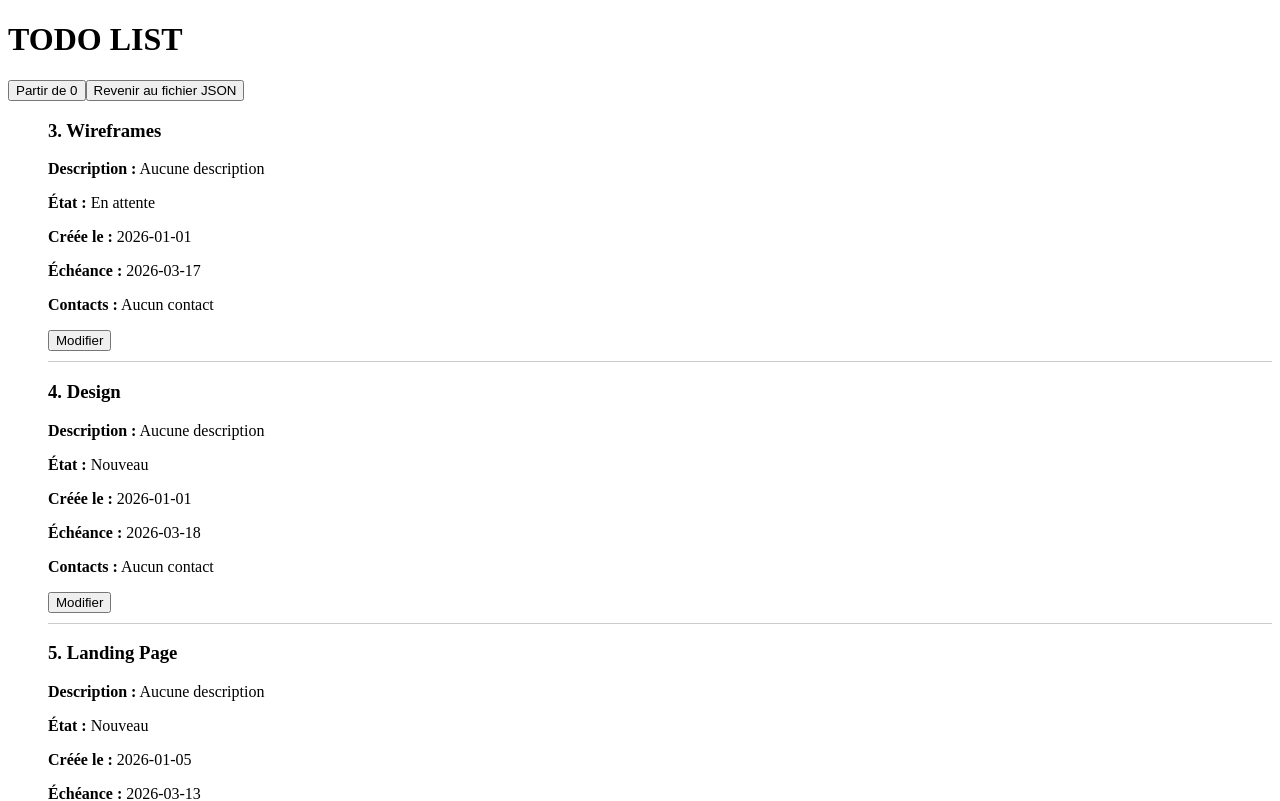
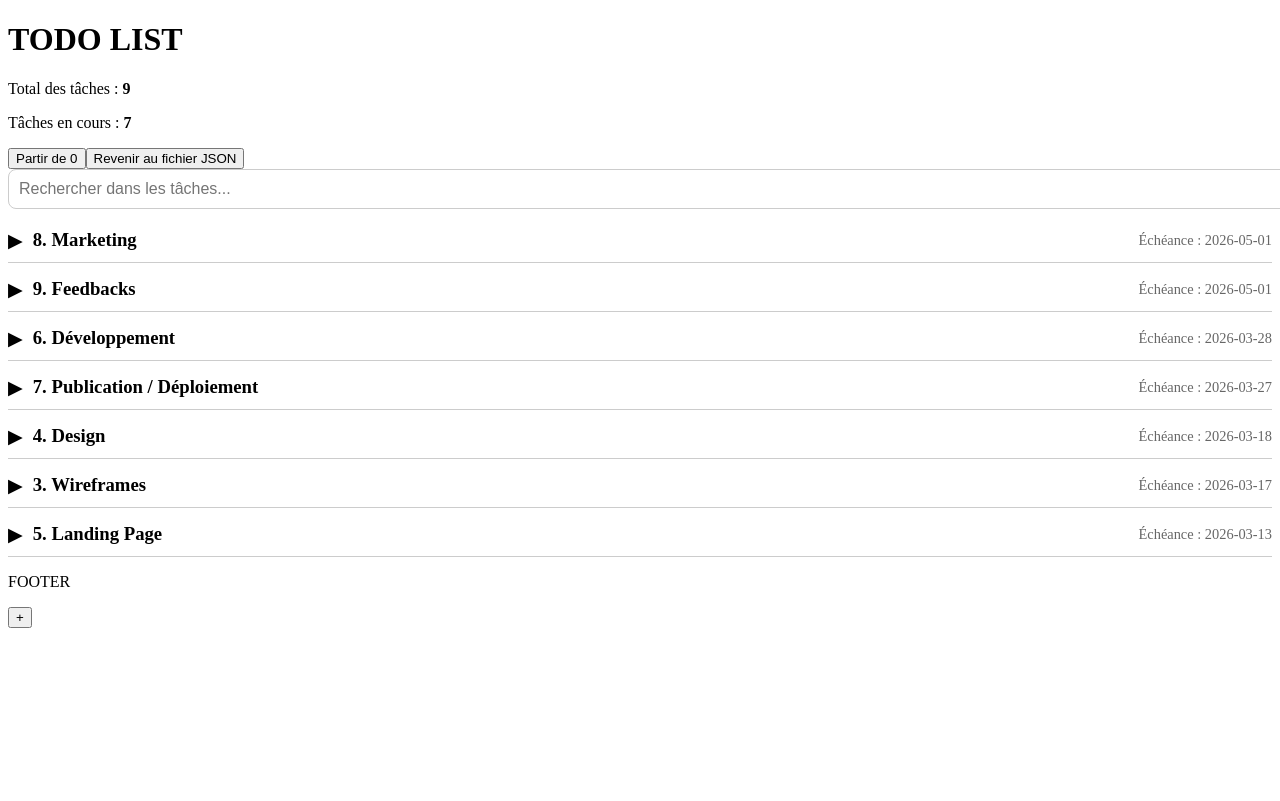
Before and after one commit to HugoBrestLestrade/TodoList, a React (Create React App) app: page / in a window 1280 px wide. Shown: the top 801 px of the page. Built offline with nearby package versions, Linux system fonts and the light colour scheme.

Commit message:
Header + message de confirmation pour revenir au json

```diff
--- a/src/App.js
+++ b/src/App.js
@@ -8,7 +8,6 @@ function App() {
     return (
         <ListProvider>
             <Header />
-            <h1> TODO LIST</h1>
             <Todo />
             <Footer />
         </ListProvider>
--- a/src/Components/Header/Header.js
+++ b/src/Components/Header/Header.js
@@ -1,9 +1,29 @@
- function Header(){
+import { useContext } from 'react';
+import { ListContext } from "../Todo/List/ListContext";
+
+function Header() {
+    const { list } = useContext(ListContext);
+
+    const totalTasks = list.length;
+
+    const unfinishedTasks = list.filter(
+        (tache) => tache.etat !== 'Abandoné' && tache.etat !== 'Reussi'
+    ).length;
+
     return (
         <header>
-            <title> TODO LIST</title>
+            <h1>TODO LIST</h1>
+
+            <div>
+                <p>
+                    Total des tâches : <strong>{totalTasks}</strong>
+                </p>
+                <p>
+                    Tâches en cours : <strong>{unfinishedTasks}</strong>
+                </p>
+            </div>
         </header>
     );
- }
+}
 
- export default Header;
+export default Header;
--- a/src/Components/Todo/List/CRUD/Delete/Delete.js
+++ b/src/Components/Todo/List/CRUD/Delete/Delete.js
@@ -1,26 +1,44 @@
 import { useContext } from 'react';
 import { ListContext } from '../../ListContext';
-import data from './../../../../../data.json'; {/* Ptetre a enlever pour respecter le ListContext.js, et du coup faudra enlever aussi le RevenirJson au passage*/}
+import data from './../../../../../data.json';
 
 export default function Reset() {
     const { setList } = useContext(ListContext);
 
+
+    const handleReset = () => {
+
+        const isConfirmed = window.confirm("Êtes-vous sûr(e) de vouloir repartir de zéro ?");
+
+
+        if (isConfirmed) {
+            setList([]);
+        }
+    };
+
     return (
         <>
-        <button onClick={() => setList([])}>
+            <button onClick={handleReset}>
                 Partir de 0
             </button>
             <RevenirJson/>
         </>
-
     );
 }
 
 function RevenirJson() {
-  const {List,  setList } = useContext(ListContext);
+    const { setList } = useContext(ListContext);
+
+    const handleRestore = () => {
+        const isConfirmed = window.confirm("Revenir au fichier JSON ?");
+
+        if (isConfirmed) {
+            setList(data.tasks);
+        }
+    };
 
     return (
-    <button onClick={() => setList(data.tasks)}>
+        <button onClick={handleRestore}>
             Revenir au fichier JSON
         </button>
     );
--- a/src/Components/Todo/List/CRUD/Read/Read.js
+++ b/src/Components/Todo/List/CRUD/Read/Read.js
@@ -1,44 +1,108 @@
 import { ListContext } from '../../ListContext';
-import { useContext } from 'react';
+import { useContext, useState } from 'react';
 import Edit from '../Edit/Edit';
 
-function Read() {
-    const { list } = useContext(ListContext);
-
-    const filteredList = list.filter(
-        (tache) => tache.etat !== 'Abandoné' && tache.etat !== 'Reussi'
-    );
-
-    return (
-        <ul>
-            {filteredList.map((tache) => {
-                // Petite astuce pour gérer ta tâche 101 qui utilise "equipiers"
+function TaskItem({ tache }) {
+    const [isComplet, setIsComplet] = useState(false);
     const personnes = tache.contacts || tache.equipiers || [];
 
     return (
-                    <li
-                        key={tache.id}
-                        style={{ borderBottom: "1px solid #ccc", paddingBottom: "10px", marginBottom: "15px", listStyleType: "none" }}
+        <li style={{ borderBottom: "1px solid #ccc", paddingBottom: "10px", marginBottom: "15px", listStyleType: "none" }}>
+
+            {/* --- MODE SIMPLE --- */}
+            <div
+                style={{ display: "flex", alignItems: "center", cursor: "pointer" }}
+                onClick={() => setIsComplet(!isComplet)}
             >
-                        <h3>{tache.title}</h3>
+                <span style={{ marginRight: "10px", fontSize: "1.2rem" }}>
+                    {isComplet ? "▼" : "▶"}
+                </span>
+                <h3 style={{ margin: 0 }}>{tache.title}</h3>
+                <span style={{ marginLeft: "auto", fontSize: "0.9rem", color: "#666" }}>
+                    Échéance : {tache.date_echeance || "Non définie"}
+                </span>
+            </div>
 
+            {/* --- MODE COMPLET --- */}
+            {isComplet && (
+                <div style={{ marginTop: "15px", paddingLeft: "25px" }}>
                     <p><strong>Description :</strong> {tache.description || "Aucune description"}</p>
                     <p><strong>État :</strong> {tache.etat}</p>
                     <p><strong>Créée le :</strong> {tache.date_creation}</p>
-                        <p><strong>Échéance :</strong> {tache.date_echeance || "Non définie"}</p>
-
                     <p>
                         <strong>Contacts :</strong>{' '}
                         {personnes.length > 0
                             ? personnes.map((personne) => personne.name).join(', ')
                             : "Aucun contact"}
                     </p>
-
+                    <div style={{ marginTop: "10px" }}>
                         <Edit tache={tache} />
+                    </div>
+                </div>
+            )}
         </li>
     );
-            })}
+}
+
+function Read() {
+    const { list } = useContext(ListContext);
+
+    // State pour stocker ce que l'utilisateur tape dans la barre de recherche
+    const [searchTerm, setSearchTerm] = useState("");
+
+
+    const processedList = list
+        .filter((tache) => tache.etat !== 'Abandoné' && tache.etat !== 'Reussi')
+
+        .filter((tache) => {
+            if (searchTerm === "") return true;
+
+            const lowerSearch = searchTerm.toLowerCase();
+            const titleMatch = tache.title?.toLowerCase().includes(lowerSearch);
+            const descMatch = tache.description?.toLowerCase().includes(lowerSearch);
+
+            return titleMatch || descMatch; // Recherche dans le titre et la description
+        })
+
+        // Tri
+        .sort((a, b) => {
+
+            if (!a.date_echeance) return 1;
+            if (!b.date_echeance) return -1;
+
+            return new Date(b.date_echeance) - new Date(a.date_echeance);
+        });
+
+    return (
+        <div>
+            <div style={{ marginBottom: "20px" }}>
+                <input
+                    type="text"
+                    placeholder="Rechercher dans les tâches..."
+                    value={searchTerm}
+                    onChange={(e) => setSearchTerm(e.target.value)}
+                    style={{
+                        width: "100%",
+                        padding: "10px",
+                        borderRadius: "8px",
+                        border: "1px solid #ccc",
+                        fontSize: "1rem"
+                    }}
+                />
+            </div>
+
+            <ul style={{ padding: 0 }}>
+                {processedList.map((tache) => (
+                    <TaskItem key={tache.id} tache={tache} />
+                ))}
+
+                {processedList.length === 0 && (
+                    <p style={{ textAlign: "center", color: "#888", fontStyle: "italic" }}>
+                        Aucune tâche trouvée.
+                    </p>
+                )}
             </ul>
+        </div>
     );
 }
 
```
Lines whose indentation alone changed are shown as unchanged.
